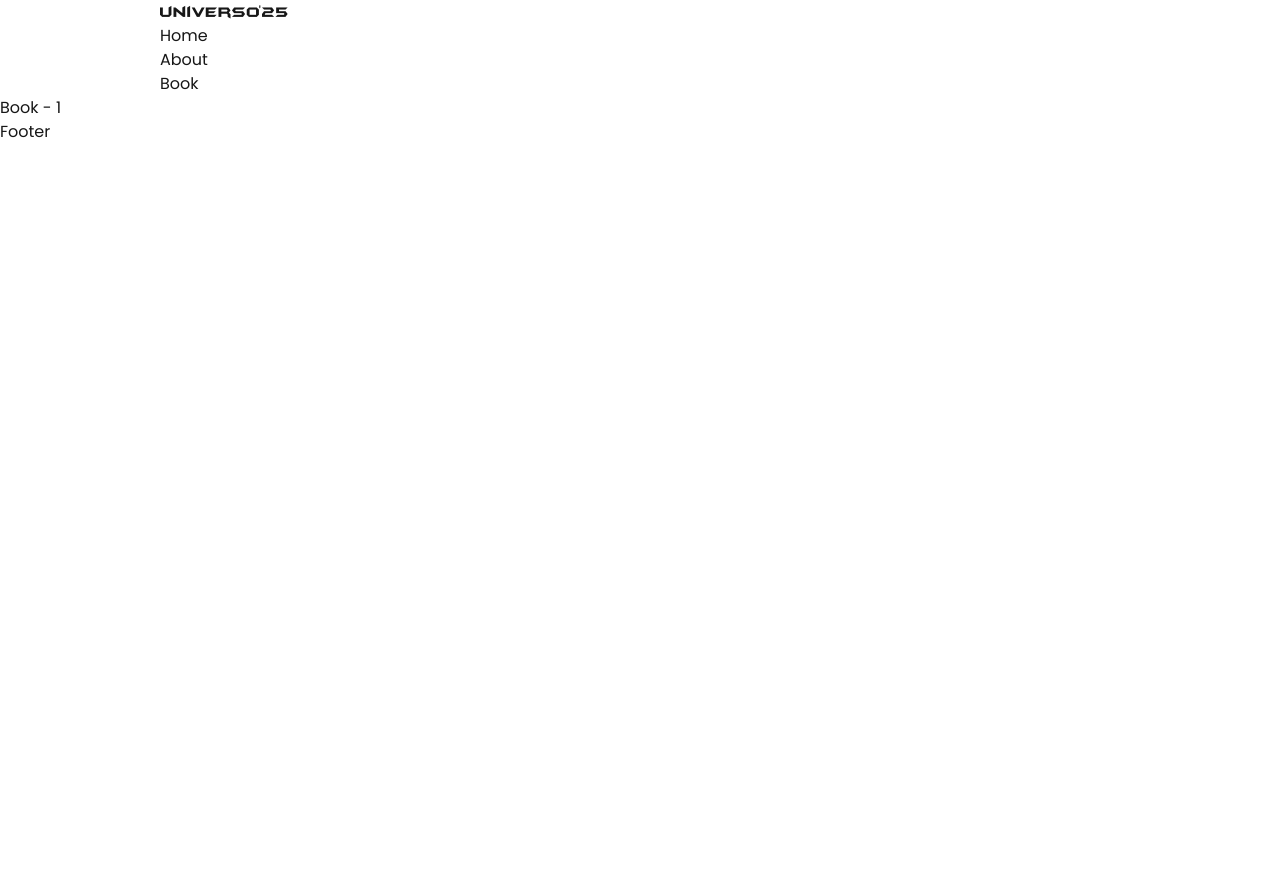
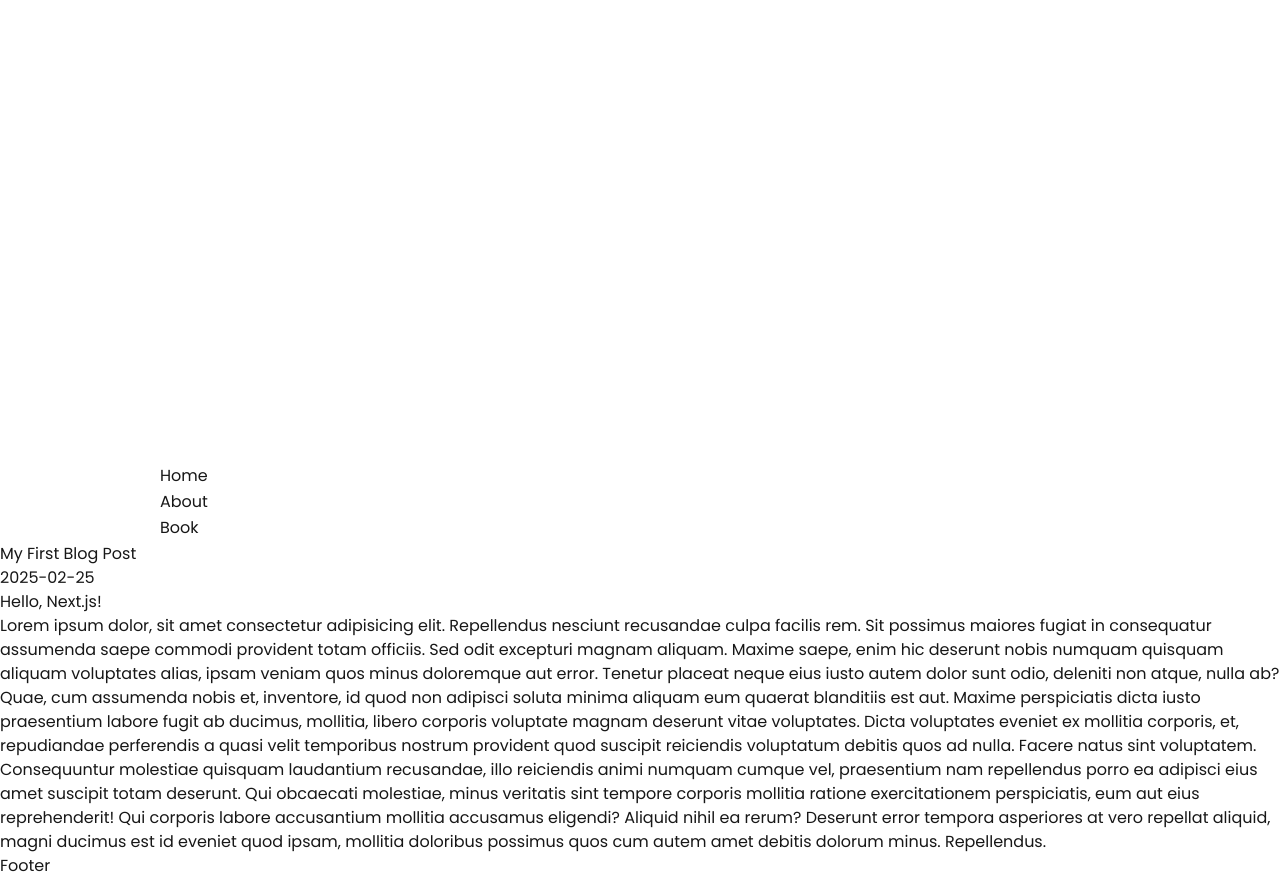
Before and after one commit to methupaPerera/universo, a Next.js app: page /book/1 in a window 1280 px wide. Before the commit the page ends 800 px from the top, so only its background shows below. Built offline with nearby package versions, Linux system fonts and the light colour scheme.

Commit message:
Making welcome animations.

```diff
--- a/package.json
+++ b/package.json
@@ -11,11 +11,13 @@
   "dependencies": {
     "class-variance-authority": "^0.7.1",
     "clsx": "^2.1.1",
+    "gray-matter": "^4.0.3",
     "lucide-react": "^0.476.0",
     "motion": "^12.4.7",
     "next": "15.1.7",
     "react": "^19.0.0",
     "react-dom": "^19.0.0",
+    "react-markdown": "^10.0.0",
     "tailwind-merge": "^3.0.2",
     "tailwindcss-animate": "^1.0.7"
   },
--- a/src/app/book/[page]/page.tsx
+++ b/src/app/book/[page]/page.tsx
@@ -1,9 +1,33 @@
+import fs from "fs";
+import path from "path";
+import matter from "gray-matter";
+import ReactMarkdown from "react-markdown";
+
+export async function pageData(page: number) {
+    const filePath = path.join(process.cwd(), "src/pages", `page-${page}.md`);
+    const fileContent = fs.readFileSync(filePath, "utf-8");
+
+    const { data, content } = matter(fileContent);
+
+    return {
+        content,
+        data,
+    };
+}
+
 export default async function BookPage({
     params,
 }: {
     params: Promise<{ page: number }>;
 }) {
     const { page } = await params;
+    const { data, content } = await pageData(page);
 
-    return <div>Book - {page}</div>;
+    return (
+        <div>
+            <h1>{data.title}</h1>
+            <p>{data.date}</p>
+            <ReactMarkdown>{content}</ReactMarkdown>
+        </div>
+    );
 }
--- a/src/app/globals.css
+++ b/src/app/globals.css
@@ -33,3 +33,84 @@ body {
 .container {
     @apply mx-auto px-1 sm:px-0 sm:w-11/12 md:w-5/6 lg:w-3/4;
 }
+
+nav ul a::after {
+    content: "";
+    display: block;
+    width: 0;
+    height: 2px;
+    background: #005855;
+    transition: width 0.3s ease-in-out;
+}
+
+nav ul a:hover::after {
+    width: 100%;
+}
+
+nav ul a:hover {
+    color: #005855;
+    transition: 0.3s ease-in-out;
+}
+
+nav svg text {
+    fill: transparent;
+    stroke: white;
+    animation: 6s forwards animate-stroke;
+}
+
+@keyframes animate-stroke {
+    0% {
+        fill: transparent;
+        stroke: #ffffff;
+        stroke-width: 3px;
+        stroke-dashoffset: 25%;
+        stroke-dasharray: 0 32%;
+    }
+
+    50% {
+        fill: transparent;
+        stroke: #ffffff;
+        stroke-width: 3px;
+    }
+
+    80%,
+    100% {
+        fill: #ffffff;
+        stroke: transparent;
+        stroke-width: 0;
+        stroke-dashoffset: -25%;
+        stroke-dasharray: 32% 0;
+    }
+}
+
+@keyframes fadeIn {
+    0% {
+        opacity: 0;
+        transform: scale(1.2);
+    }
+    100% {
+        opacity: 1;
+        transform: scale(1);
+    }
+}
+
+@keyframes moveToNavbar {
+    0% {
+        transform: translateY(50vh) scale(2);
+        opacity: 1;
+    }
+    100% {
+        transform: translateY(0) scale(1);
+        opacity: 1;
+    }
+}
+
+/* Fullscreen SVG Animation */
+.animate-svg {
+    animation: fadeIn 3s ease-in-out;
+}
+
+/* Transition when moving to navbar */
+.svg-transition {
+    animation: moveToNavbar 1s ease-in-out;
+}
--- a/src/app/layout.tsx
+++ b/src/app/layout.tsx
@@ -23,7 +23,7 @@ export default function RootLayout({ children }: Readonly<Chidlren>) {
         <html lang="en">
             <body className={`${poppins.className} antialiased`}>
                 <Navigation />
-                <main>{children}</main>
+                <main className="py-6">{children}</main>
                 <Footer />
             </body>
         </html>
--- a/src/components/navigation.tsx
+++ b/src/components/navigation.tsx
@@ -1,9 +1,41 @@
+"use client";
+
+import Image from "next/image";
 import Link from "next/link";
+import { useState, useEffect } from "react";
 
 export default function Navigation() {
+    const [loading, setLoading] = useState(true);
+
+    useEffect(() => {
+        const timer = setTimeout(() => setLoading(false), 6000);
+        return () => clearTimeout(timer);
+    }, []);
+
     return (
-        <nav className="flex justify-between items-center h-20 container">
-            <h1 className="font-batman uppercase text-lg">universo&apos;25</h1>
+        <nav className="flex justify-between items-center relative h-24 container">
+            <h1 className="font-batman uppercase text-lg">
+                <Link href="/">
+                    <Image
+                        src="/science-logo.png"
+                        alt=""
+                        width={80}
+                        height={60}
+                    />
+                </Link>
+            </h1>
+
+            <svg viewBox="0 0 400 160" className="svg-transition">
+                <text
+                    x="50%"
+                    y="50%"
+                    dy=".32em"
+                    textAnchor="middle"
+                    className="uppercase text-lg font-batman"
+                >
+                    universo&apos;25
+                </text>
+            </svg>
 
             <ul className="list-none flex items-center gap-5">
                 <li>
--- /dev/null
+++ b/src/pages/page-1.md
@@ -0,0 +1,8 @@
+---
+title: "My First Blog Post"
+date: "2025-02-25"
+---
+
+# Hello, Next.js!
+
+Lorem ipsum dolor, sit amet consectetur adipisicing elit. Repellendus nesciunt recusandae culpa facilis rem. Sit possimus maiores fugiat in consequatur assumenda saepe commodi provident totam officiis. Sed odit excepturi magnam aliquam. Maxime saepe, enim hic deserunt nobis numquam quisquam aliquam voluptates alias, ipsam veniam quos minus doloremque aut error. Tenetur placeat neque eius iusto autem dolor sunt odio, deleniti non atque, nulla ab? Quae, cum assumenda nobis et, inventore, id quod non adipisci soluta minima aliquam eum quaerat blanditiis est aut. Maxime perspiciatis dicta iusto praesentium labore fugit ab ducimus, mollitia, libero corporis voluptate magnam deserunt vitae voluptates. Dicta voluptates eveniet ex mollitia corporis, et, repudiandae perferendis a quasi velit temporibus nostrum provident quod suscipit reiciendis voluptatum debitis quos ad nulla. Facere natus sint voluptatem. Consequuntur molestiae quisquam laudantium recusandae, illo reiciendis animi numquam cumque vel, praesentium nam repellendus porro ea adipisci eius amet suscipit totam deserunt. Qui obcaecati molestiae, minus veritatis sint tempore corporis mollitia ratione exercitationem perspiciatis, eum aut eius reprehenderit! Qui corporis labore accusantium mollitia accusamus eligendi? Aliquid nihil ea rerum? Deserunt error tempora asperiores at vero repellat aliquid, magni ducimus est id eveniet quod ipsam, mollitia doloribus possimus quos cum autem amet debitis dolorum minus. Repellendus.
```
Also changed, not shown: src/pages/page-2.md (added, +8 -0 lines), public/science-logo.png (added), src/app/page.tsx (line endings or trailing spaces), 1 other file (tests, documents, lock files or other folders).
